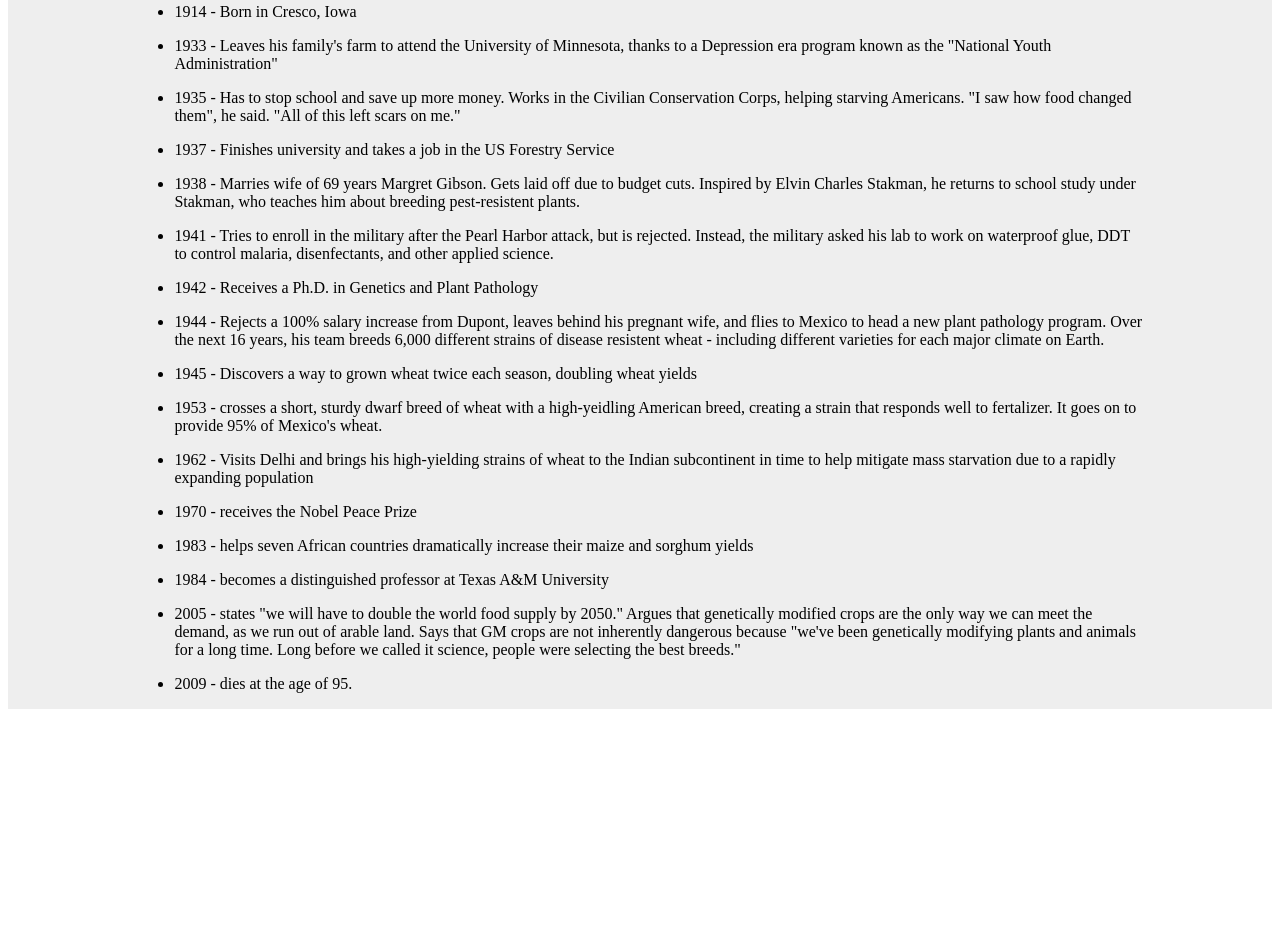
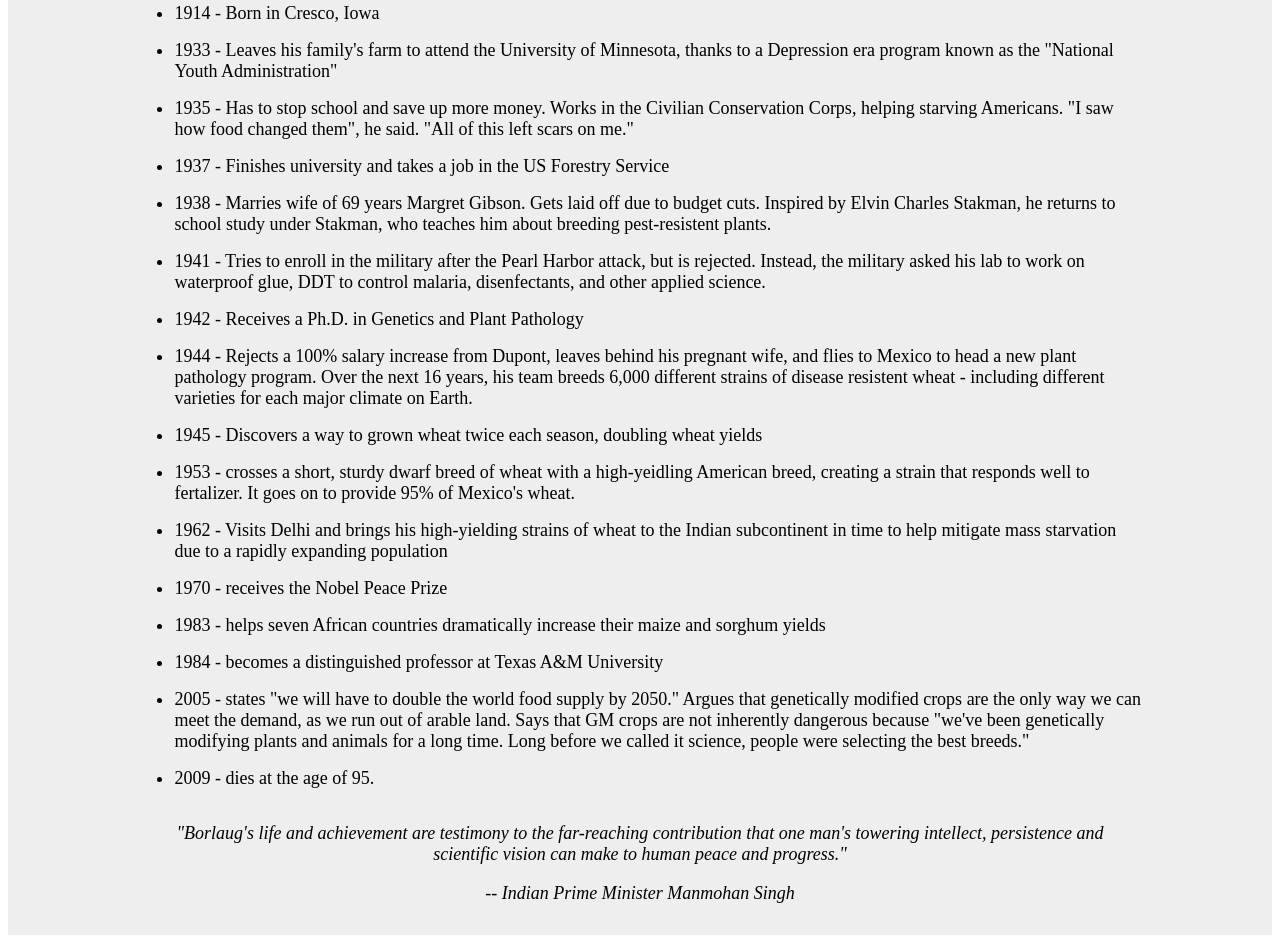
Before and after one commit to SparksFullStack/fcc-tribute-page, a plain HTML site: page index.html in a window 1280 px wide. Shown: the part 547-1490 px from the top of the page. Before the commit the page ends 1272 px from the top, so only its background shows below. Drawn offline with Linux system fonts and the light colour scheme.

Commit message:
through the blockquote section finished

```diff
--- a/index.html
+++ b/index.html
@@ -47,6 +47,13 @@
                     <li>2005 - states "we will have to double the world food supply by 2050." Argues that genetically modified crops are the only way we can meet the demand, as we run out of arable land. Says that GM crops are not inherently dangerous because "we've been genetically modifying plants and animals for a long time. Long before we called it science, people were selecting the best breeds."</li>
                     <li>2009 - dies at the age of 95.</li>
                 </ul>
+
+                <div class="tribute-info--quote">
+                    <blockquote>
+                        "Borlaug's life and achievement are testimony to the far-reaching contribution that one man's towering intellect, persistence and scientific vision can make to human peace and progress."
+                    </blockquote>
+                    <blockquote>-- Indian Prime Minister Manmohan Singh</blockquote>
+                </div>
             </div>
         </section>
     </main>
--- a/style.css
+++ b/style.css
@@ -27,8 +27,16 @@ header {
 .tribute-info--textbox {
     width: 80%;
     margin: 0 auto;
+    padding-bottom: .8rem;
 }
 
 ul > li {
     padding-bottom: 1rem;
+    font-size: 18px;
 }
+
+blockquote {
+    font-style: italic;
+    text-align: center;
+    font-size: 18px;
+}
```
